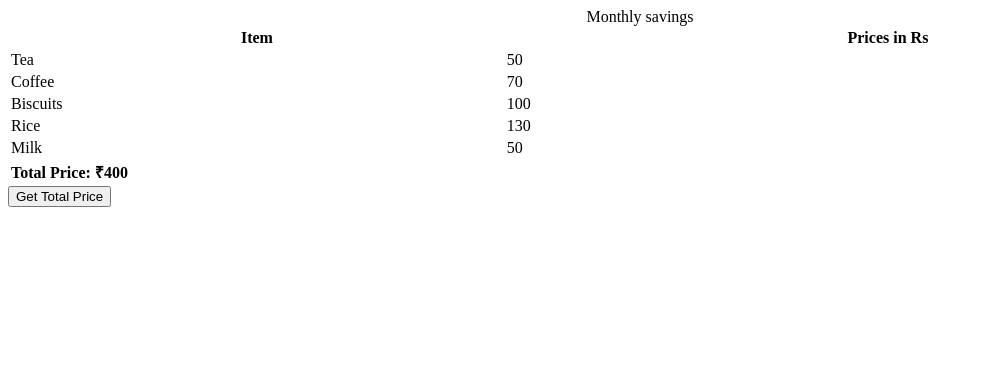
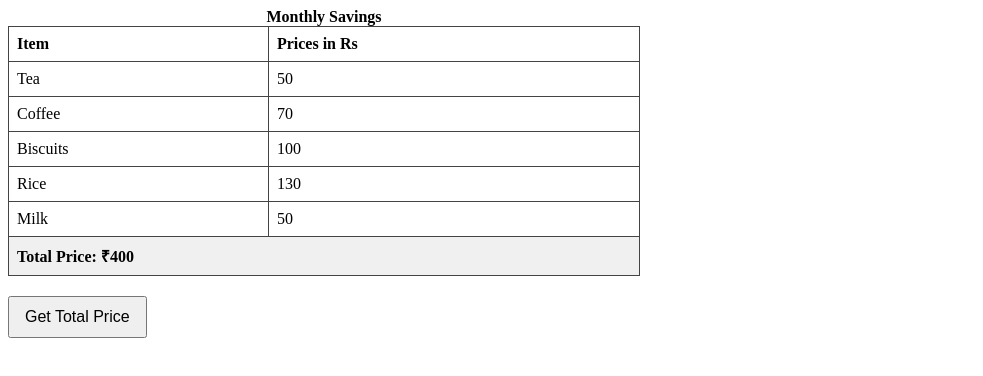
Before and after one commit to acciojob/grofers-checkout-omsingh1555, a website: page main.html in a window 1280 px wide. Both pictures are taken after a click on the button "Get Total Price". Shown: the whole page, without its empty margins (0-983 px from the left). Drawn offline with Linux system fonts and the light colour scheme.

Commit message:
created a submission

```diff
--- a/main.html
+++ b/main.html
@@ -1,17 +1,33 @@
 <!DOCTYPE html>
+<html lang="en">
+<head>
+  <meta charset="UTF-8">
+  <title>Grocery Total Calculator</title>
+  <style>
+    table {
+      width: 50%;
+      border-collapse: collapse;
+      margin-bottom: 20px;
+    }
+    th, td {
+      border: 1px solid #444;
+      padding: 8px;
+      text-align: left;
+    }
+    button {
+      padding: 10px 15px;
+      font-size: 16px;
+      cursor: pointer;
+    }
+    #totalRow td {
+      background-color: #f0f0f0;
+    }
+  </style>
+</head>
+<body>
 
-<html>
-
-<head>
-	<link rel="stylesheet" href="styles.css">
-</head>
-
-<body>
-    <!-- the entire body must be written by student -->
-    <table style="width: 100%">
-    <caption>
-      Monthly savings
-    </caption>
+  <table>
+    <caption><strong>Monthly Savings</strong></caption>
     <tr>
       <th>Item</th>
       <th>Prices in Rs</th>
@@ -37,9 +53,48 @@
       <td class="price">50</td>
     </tr>
   </table>
-    <script type="text/javascript" src="./script.js">
-</script>
+
+  <script>
+    // Create button
+    const getSumBtn = document.createElement("button");
+    getSumBtn.append("Get Total Price");
+    document.body.appendChild(getSumBtn);
+
+    // Define the function to calculate total
+    const getSum = () => {
+      const prices = document.querySelectorAll('.price');
+      let total = 0;
+
+      prices.forEach((cell) => {
+        const value = parseFloat(cell.textContent);
+        if (!isNaN(value)) {
+          total += value;
+        }
+      });
+
+      const table = document.querySelector("table");
+
+      // Remove old total if it exists
+      const existingTotalRow = document.getElementById("totalRow");
+      if (existingTotalRow) {
+        existingTotalRow.remove();
+      }
+
+      // Create new total row
+      const newRow = document.createElement("tr");
+      newRow.id = "totalRow";
+
+      const totalCell = document.createElement("td");
+      totalCell.colSpan = 2;
+      totalCell.style.fontWeight = "bold";
+      totalCell.textContent = `Total Price: ₹${total}`;
+
+      newRow.appendChild(totalCell);
+      table.appendChild(newRow);
+    };
+
+    getSumBtn.addEventListener("click", getSum);
+  </script>
 
 </body>
-
 </html>
```
